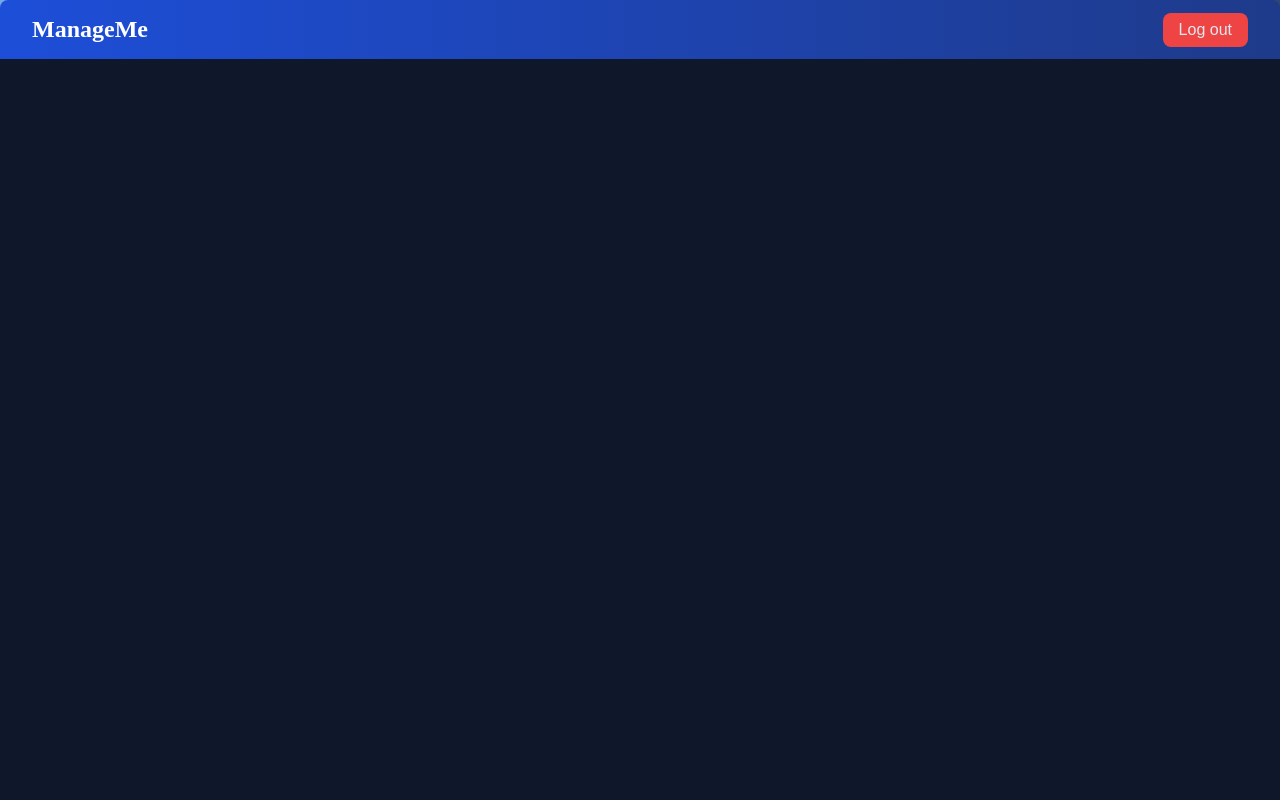
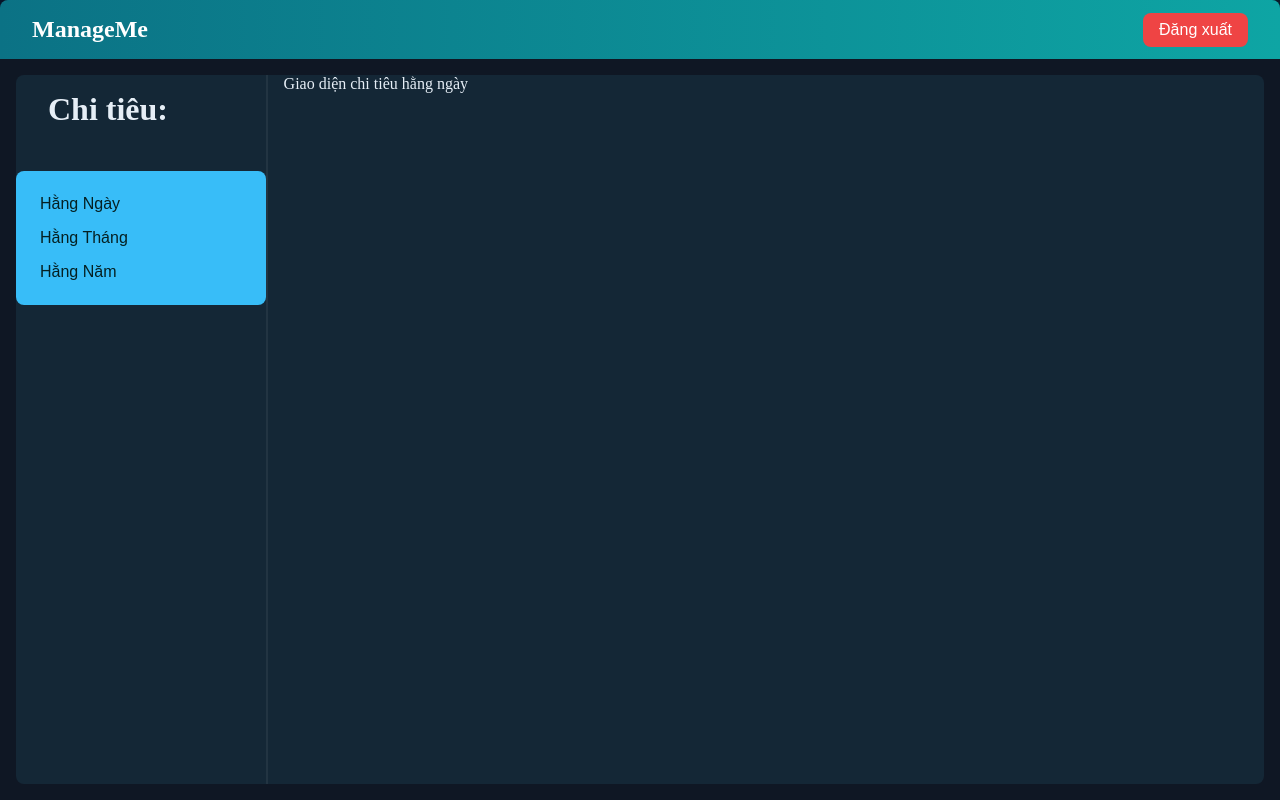
Before and after one commit to KarlDragon/ManageMe, a React (Vite) app in the folder Clients/: page /homepage in a window 1280 px wide. Built offline with nearby package versions, Linux system fonts and the light colour scheme; no server answers.

Commit message:
Create: Simple homepage UI :V I hate this part

```diff
--- a/Clients/src/components/Homepage/Homepage.css
+++ b/Clients/src/components/Homepage/Homepage.css
@@ -1,20 +1,35 @@
+/* Palette variables (new) */
+:root {
+  --bg-gradient-start: #071428;   /* deep navy */
+  --bg-gradient-end:   #0b1f2b;   /* slightly lighter navy */
+  --header-start:      #0b7285;   /* teal-700 */
+  --header-end:        #0ea5a4;   /* teal-400 */
+  --panel-bg:          #0f1724;   /* panel dark */
+  --panel-contrast:    #142736;   /* slightly lighter panel */
+  --accent:            #38bdf8;   /* sky-400 for buttons/links */
+  --accent-strong:     #06b6d4;   /* stronger teal if needed */
+  --danger:            #ef4444;   /* logout / destructive */
+  --text-on-dark:      #E6EEF6;   /* soft white text */
+}
 
+/* homepage base */
 .homepageContainer {
   width: 100%;
   min-height: 100vh;
   display: flex;
   flex-direction: column;
-  background: linear-gradient(135deg, #74ABE2, #02072d);
-  color: #fff;
+  background: linear-gradient(135deg, var(--bg-gradient-start), var(--bg-gradient-end));
+  color: var(--text-on-dark);
   box-sizing: border-box;
 }
 
+/* header */
 .homepageHeader {
   width: 100%;
   display: flex;
   justify-content: space-between;
   align-items: center;
-  background: linear-gradient(90deg, #1D4ED8, #1E3A8A);
+  background: linear-gradient(90deg, var(--header-start), var(--header-end));
   border-radius: 8px 8px 0 0;
 }
 
@@ -23,14 +38,15 @@
   padding: 1rem 2rem;
   font-size: 1.5rem;
   font-weight: 700;
+  color: #fff;
 }
 
 .homepageHeader button {
-  padding: 0.5rem 1rem 0.5rem 1rem;
+  padding: 0.5rem 1rem;
   margin-right: 2rem;
   font: 1em sans-serif;
-  background-color: #EF4444;
-  color: #E2E8F0;
+  background-color: var(--danger); /* keep logout noticeable */
+  color: #fff;
   border: none;
   border-radius: 8px;
   cursor: pointer;
@@ -41,22 +57,62 @@
   background-color: #e04343;
 }
 
+/* main area */
 .homepageMain {
   flex: 1;
   display: flex;
   gap: 1rem;
-  padding: 1rem 2rem;
-  background-color: #0F172A;
+  align-items: stretch;
+  background-color: var(--panel-bg);
+  padding: 1rem;
+
 }
 
-.hierarchy {
-  width: 25%;
-  background: #222;
+/* feature panel */
+.feature {
+  flex: 1;
+  display: flex;
+  background-color: var(--panel-contrast);
   border-radius: 8px;
+  border-color: transparent;
 }
 
-.contentArea {
+/* left hierarchy */
+.feature .hierarchy {
+  width: 20%;
+  border-right: 2px solid rgba(255,255,255,0.06);
+}
+.feature .hierarchy h2 {
+  margin-top: 0;
+  padding: 1rem 2rem;
+  font-size: 2rem;
+  color: var(--text-on-dark);
+}
+.hierarchy .expensetimeWrapper {
+  display: flex;
+  flex-direction: column;
+  padding: 1rem;
+  border-radius: 8px;
+  background-color: var(--accent);
+}
+
+.expensetimeWrapper button {
+  display: block;
+  width: 100%;
+  padding: 0.5rem;
+  font-size: 1rem;
+  background-color: var(--accent);
+  color: #052022;
+  border: none;
+  cursor: pointer;
+  text-align: left;
+}
+.expensetimeWrapper button:hover {
+  background-color: var(--accent-strong);
+  color: #fff;
+}
+
+.feature .contentArea {
   flex: 1;
-  background: #1e1e1e;
-  border-radius: 8px;
+  padding-left: 1rem;
 }
--- a/Clients/src/components/Homepage/Homepage.tsx
+++ b/Clients/src/components/Homepage/Homepage.tsx
@@ -1,25 +1,42 @@
 import { Logout } from "../Logout"
 import { useAuthContext } from "../../hooks/AuthContext";
 import { useNavigate } from "react-router-dom";
+import { useState } from "react";
 import './Homepage.css'
 export { Homepage }
 
 function Homepage() {
   const navigate = useNavigate();
+  const [hierarchyState, setHierarchyState] = useState<"daily" | "monthly" | "yearly">("daily");
   const { setUserEmail } = useAuthContext();
   return (
     <div className="homepageContainer">
       <header className="homepageHeader">
         <h1>ManageMe</h1>
-        <button onClick={() => { Logout({ setUserEmail }, navigate) }}>Log out</button>
+        <button onClick={() => { Logout({ setUserEmail }, navigate) }}>Đăng xuất</button>
       </header>
       <main className="homepageMain">
-        <div className="hierarchy">
+        <div className="feature">
+          <div className="hierarchy">
+            <h2>Chi tiêu:</h2>
+            <div className="expensetimeWrapper">
+              <button onClick={() => setHierarchyState("daily")}>Hằng Ngày</button>
+              <button onClick={() => setHierarchyState("monthly")}>Hằng Tháng</button>
+              <button onClick={() => setHierarchyState("yearly")}>Hằng Năm</button>
+            </div>
 
+          </div>
+          <div className="contentArea">
+            {hierarchyState === "daily" ? (
+              <div>Giao diện chi tiêu hằng ngày</div>
+            ) : hierarchyState === "monthly" ? (
+              <div>Giao diện chi tiêu hằng tháng</div>
+            ) : (
+              <div>Giao diện chi tiêu hằng năm</div>
+            )}
+          </div>
         </div>
-        <div className="contentArea">
 
-        </div>
       </main>
     </div>
   )
```
